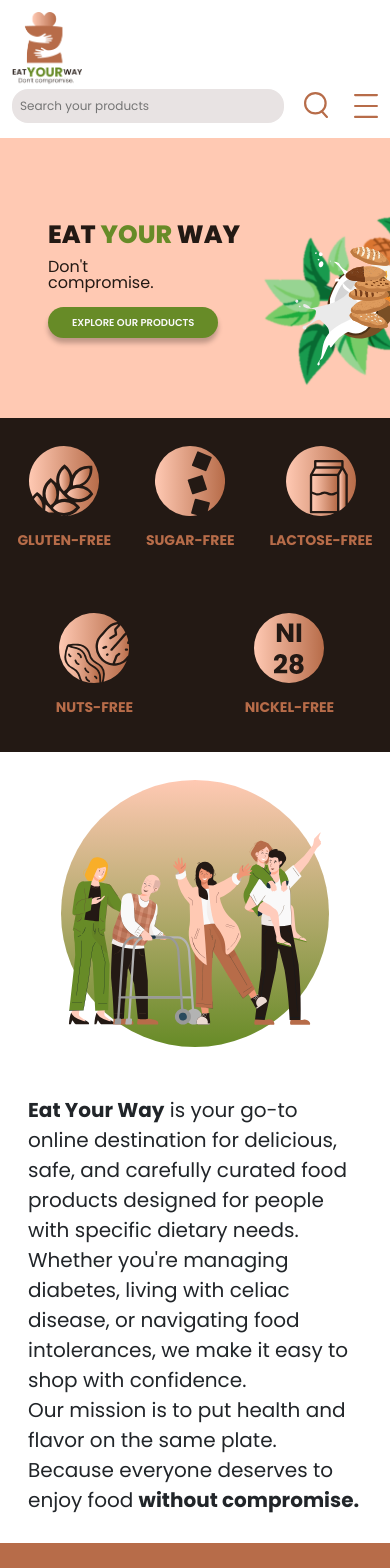
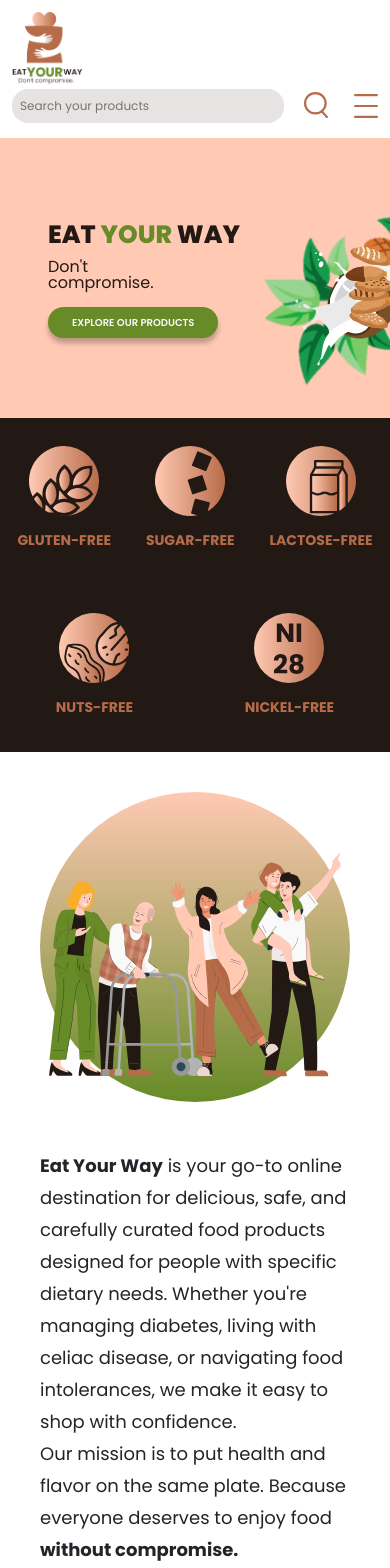
Before and after one commit to GiuseppeColucci95/project-work-team3, a React (Vite) app in the folder FRONTEND/: page / in a window 390 px wide. Shown: the top 1568 px of the page. Built offline with nearby package versions, Linux system fonts and the light colour scheme; no server answers.

Commit message:
edit description section for better responsivity

```diff
--- a/FRONTEND/src/index.css
+++ b/FRONTEND/src/index.css
@@ -295,9 +295,14 @@ main {
     margin: 4rem;
   }
 
+  .container-description {
+    margin: 5rem;
+  }
+
   .description-text {
     font-size: 25px;
     padding-left: 2rem;
+    line-height: 2rem;
   }
 
   .allergens {
@@ -680,6 +685,14 @@ footer {
 
 @media (max-width: 1200px) {
 
+  .description {
+    margin: 0 !important;
+  }
+  .description-text {
+    margin-bottom: 0 !important;
+    font-size: 23px !important;
+  }
+
   .footer {
     padding-top: 3rem !important;
   }
@@ -733,6 +746,15 @@ footer {
   }
   .product-img {
     margin-bottom: 1rem;
+  }
+  .description {
+    margin: 0 !important;
+  }
+  .container-description {
+    margin: 2.5rem !important;
+  }
+  .description-text {
+    font-size: 21px !important;
   }
   .img-description {
     display: flex;
@@ -933,7 +955,7 @@ footer {
   }
 
   .description-text {
-    font-size: 25px !important;
+    font-size: 25px;
     padding-left: 0 !important;
     margin-bottom: 0 !important;
   }
@@ -1167,7 +1189,7 @@ footer {
   }
 
   .description-text {
-    font-size: 23px !important;
+    font-size: 23px;
     padding-left: 0 !important;
     margin-bottom: 0 !important;
   }
@@ -1400,12 +1422,17 @@ footer {
   }
 }
 
+.description {
+  margin: 0 !important;
+}
+.container-description {
+  margin: 2.5rem !important;
+}
 .description-text {
-  font-size: 20px !important;
+  font-size: 18px !important;
 }
-
-.description {
-  margin: 1.75rem !important;
+.img-descr {
+  width: 100% !important;
 }
 
 .product-img-container {
```
